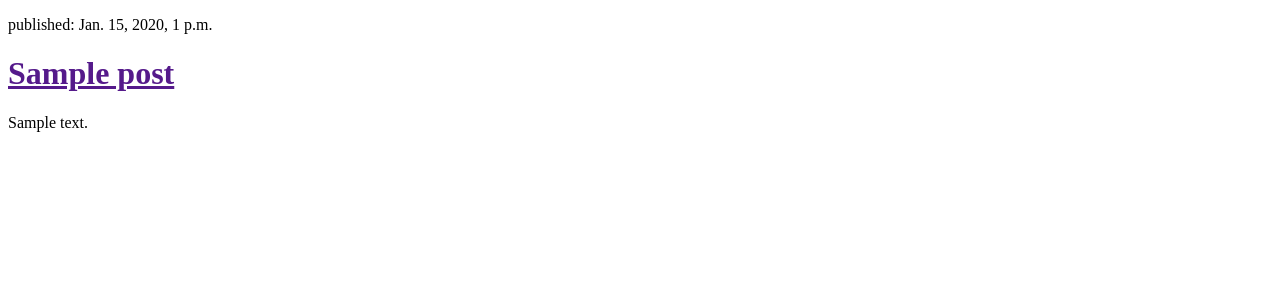
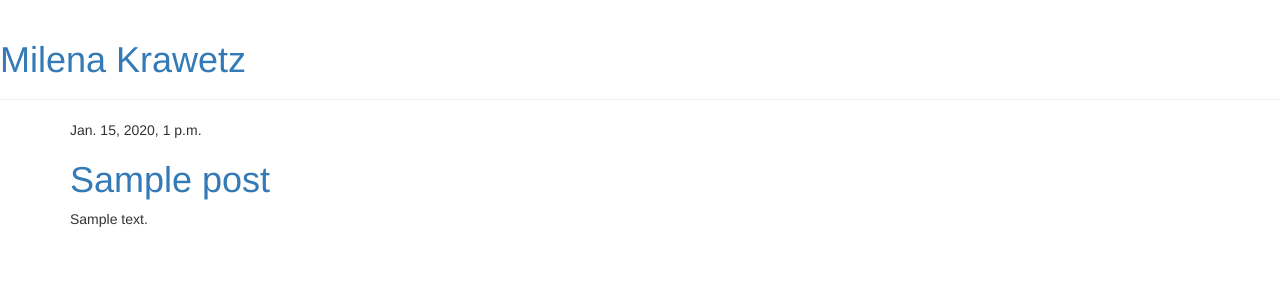
Before and after one commit to Adel-Bulgakova/MK, a Django app: template blog/templates/blog/post_list.html in a window 1280 px wide. Shown: the top 300 px of the page. Run offline with Django 3.2, Linux system fonts and the light colour scheme; the template is opened without the code that fills it: values that come from a table or form of the project are taken from there, others are empty; tables that the repository leaves empty hold one stand-in row (values such as "Sample post"); some libraries are stand-ins or nearby versions.

Commit message:
Added view and template for detailed blog post

```diff
--- /dev/null
+++ b/blog/templates/blog/base.html
@@ -0,0 +1,25 @@
+{% load staticfiles %}
+<!DOCTYPE html>
+<html lang="en">
+    <head>
+        <meta charset="UTF-8">
+        <title>Title</title>
+        <link rel="stylesheet" href="//maxcdn.bootstrapcdn.com/bootstrap/3.2.0/css/bootstrap.min.css">
+        <link rel="stylesheet" href="//maxcdn.bootstrapcdn.com/bootstrap/3.2.0/css/bootstrap-theme.min.css">
+        <link rel="stylesheet" href="{% static 'css/blog.css' %}">
+    </head>
+    <body>
+        <div class="page-header">
+            <h1><a href="/">Milena Krawetz</a></h1>
+        </div>
+
+        <div class="content container">
+            <div class="row">
+                <div class="col-md-8">
+                {% block content %}
+                {% endblock %}
+                </div>
+            </div>
+        </div>
+    </body>
+</html>
--- a/blog/templates/blog/post_list.html
+++ b/blog/templates/blog/post_list.html
@@ -1,16 +1,15 @@
-<!DOCTYPE html>
-<html lang="en">
-<head>
-    <meta charset="UTF-8">
-    <title>Title</title>
-</head>
-<body>
-   {% for post in posts %}
-        <div>
-            <p>published: {{ post.published_date }}</p>
-            <h1><a href="">{{ post.title }}</a></h1>
-            <p>{{ post.text|linebreaksbr }}</p>
-        </div>
-    {% endfor %}
-</body>
-</html>
+{% extends 'blog/base.html' %}
+
+    {% block content %}
+
+        {% for post in posts %}
+            <div class="post">
+                 <div class="date">
+                     {{ post.published_date }}
+                 </div>
+                <h1><a href="{% url 'post_detail' pk=post.pk %}">{{ post.title }}</a></h1>
+                <p>{{ post.text|linebreaksbr }}</p>
+            </div>
+        {% endfor %}
+
+    {% endblock content %}
--- a/blog/urls.py
+++ b/blog/urls.py
@@ -3,4 +3,5 @@ from . import views
 
 urlpatterns = [
     url(r'^$', views.post_list, name='post_list'),
+    url(r'^post/(?P<pk>[0-9]+)/$', views.post_detail, name='post_detail'),
 ]
```
Also changed, not shown: blog/templates/blog/post_detail.html (added, +13 -0 lines), blog/views.py (+7 -1 lines), blog/static/css/styles.css (added).
